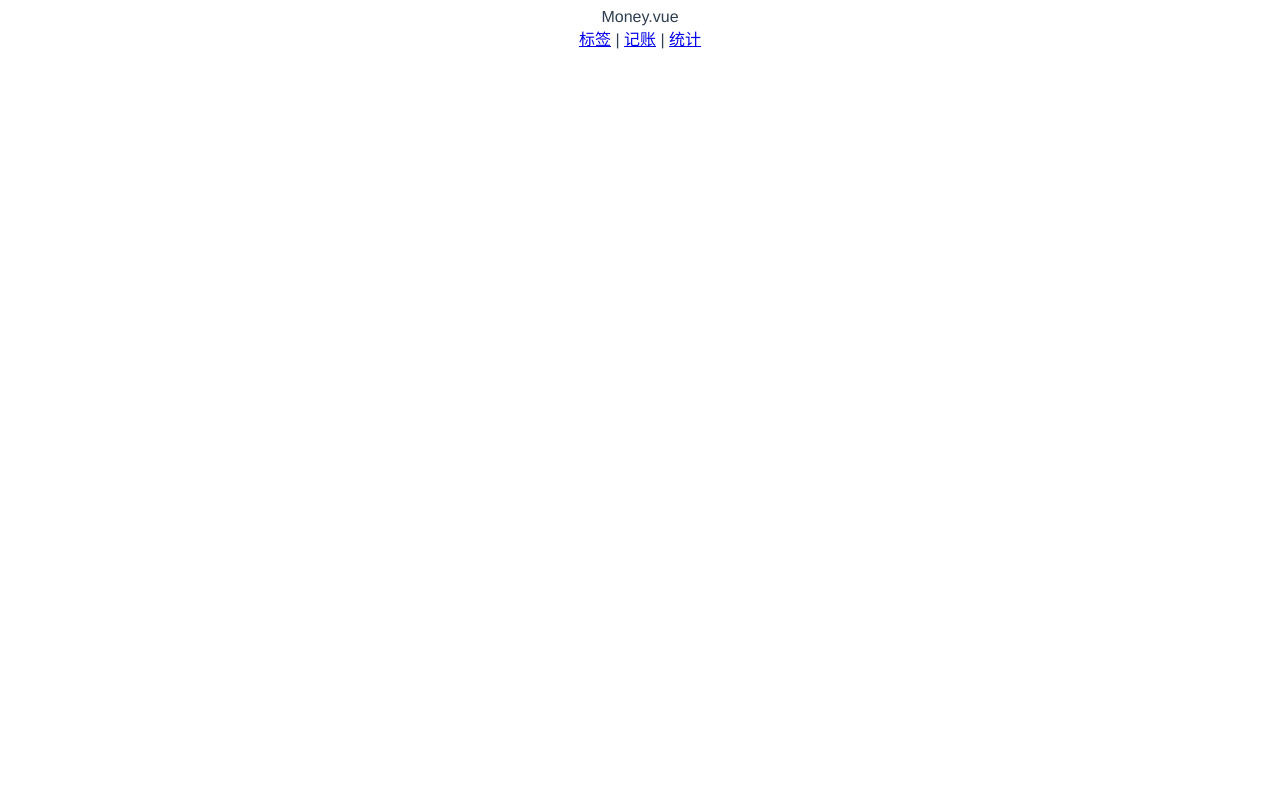
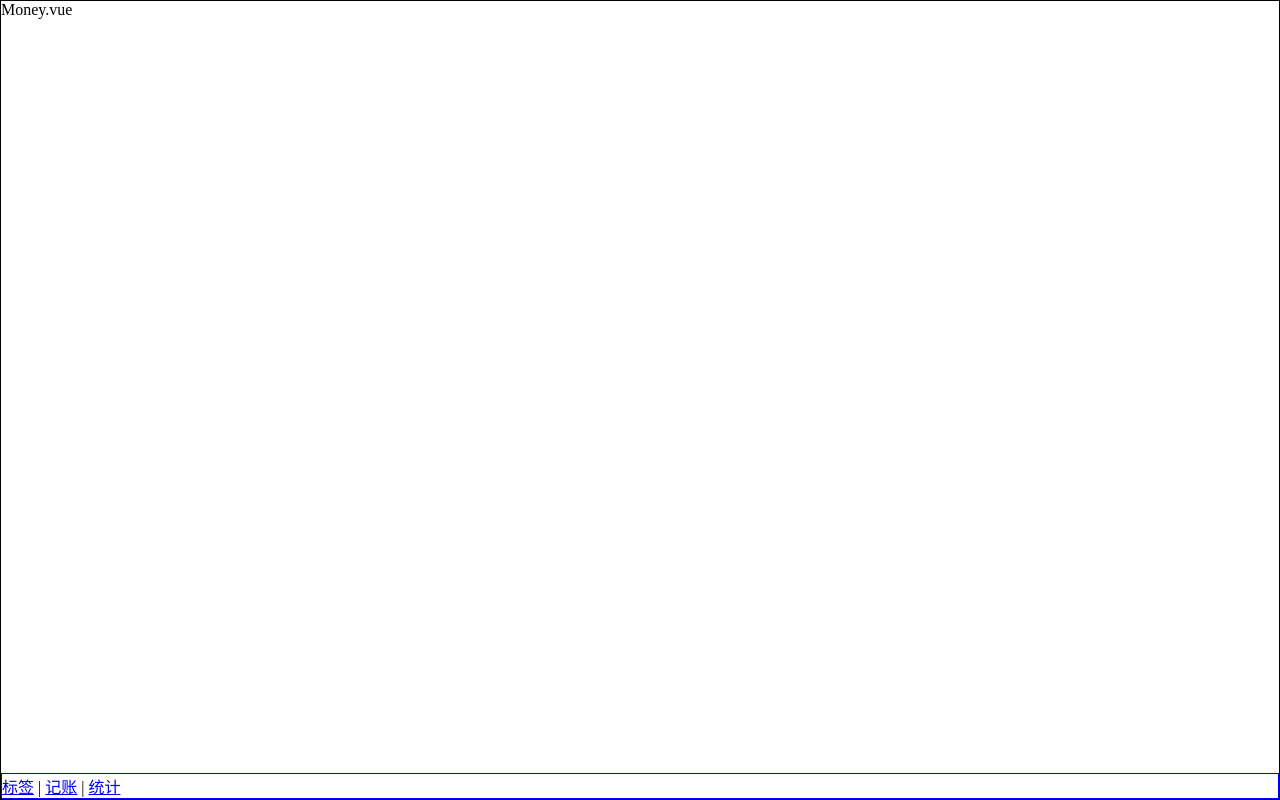
Before and after one commit to minured/more-money, a Vue app: page /labels#/money in a window 1280 px wide. Built offline with nearby package versions, Linux system fonts and the light colour scheme.

Commit message:
money 页面布局

```diff
--- a/src/App.vue
+++ b/src/App.vue
@@ -8,24 +8,11 @@
 </template>
 
 <style lang="scss">
-  #app {
-    font-family: Avenir, Helvetica, Arial, sans-serif;
-    -webkit-font-smoothing: antialiased;
-    -moz-osx-font-smoothing: grayscale;
-    text-align: center;
-    color: #2c3e50;
+  * {
+    margin: 0;
+    padding: 0;
+    box-sizing: border-box;
+
   }
 
-  #nav {
-    padding: 30px;
-
-    a {
-      font-weight: bold;
-      color: #2c3e50;
-
-      &.router-link-exact-active {
-        color: #42b983;
-      }
-    }
-  }
 </style>
--- a/src/components/Nav.vue
+++ b/src/components/Nav.vue
@@ -1,5 +1,5 @@
 <template>
-  <div>
+  <div class="nav">
     <router-link to="/labels">标签</router-link>
     |
     <router-link to="/money">记账</router-link>
@@ -15,5 +15,7 @@
 </script>
 
 <style lang="scss" scoped>
-
+  .nav{
+    border: 1px solid blue;
+  }
 </style>
--- a/src/views/Money.vue
+++ b/src/views/Money.vue
@@ -1,6 +1,9 @@
 <template>
-  <div>
-    Money.vue
+  <div class="money-wrapper">
+    <div class="content">
+      Money.vue
+
+    </div>
     <Nav/>
   </div>
 </template>
@@ -11,6 +14,19 @@
   };
 </script>
 
+<!--这里的scoped的意思是 这里的style只会对当前的div生效，即使类名相同-->
+<!--vue会给标签加上一个 data-v的属性，同时css选择器也会加上属性-->
 <style lang="scss" scoped>
+  .money-wrapper {
+    border: 1px solid black;
+    display: flex;
+    flex-direction: column;
+    height: 100vh;
+    overflow: auto;
+  }
 
+  .content {
+    //使得内容尽可能占据更多的位置
+    flex-grow: 1;
+  }
 </style>
--- /dev/null
+++ b/src/views/NotFound.vue
@@ -0,0 +1,17 @@
+<template>
+  <div>
+    你访问的内容不存在，请检查网址是否正确
+
+    <p><router-link to="/money">返回首页</router-link></p>
+  </div>
+</template>
+
+<script lang="ts">
+  export default {
+    name: 'NotFound'
+  };
+</script>
+
+<style lang="scss" scoped>
+
+</style>
```
Also changed, not shown: src/router/index.ts (+7 -0 lines).
